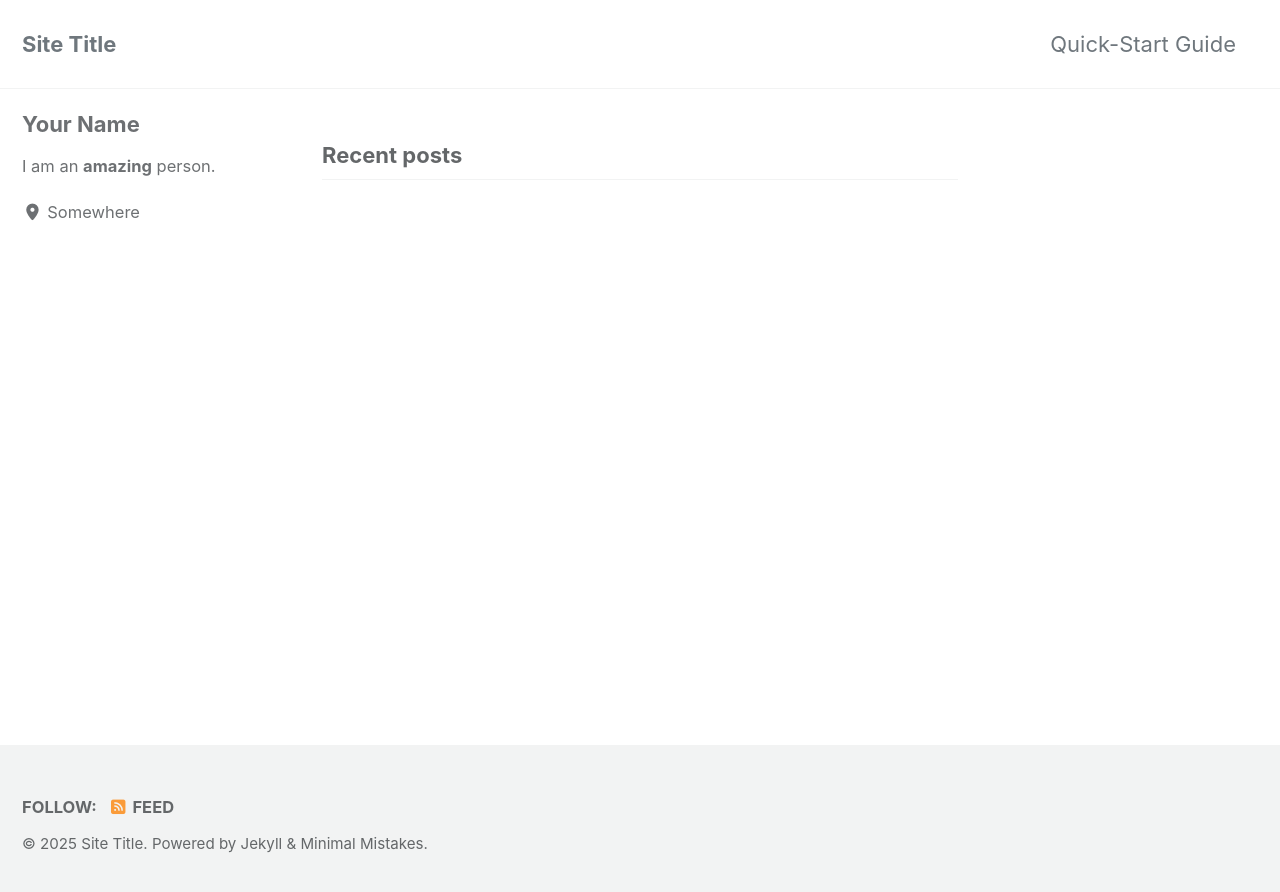
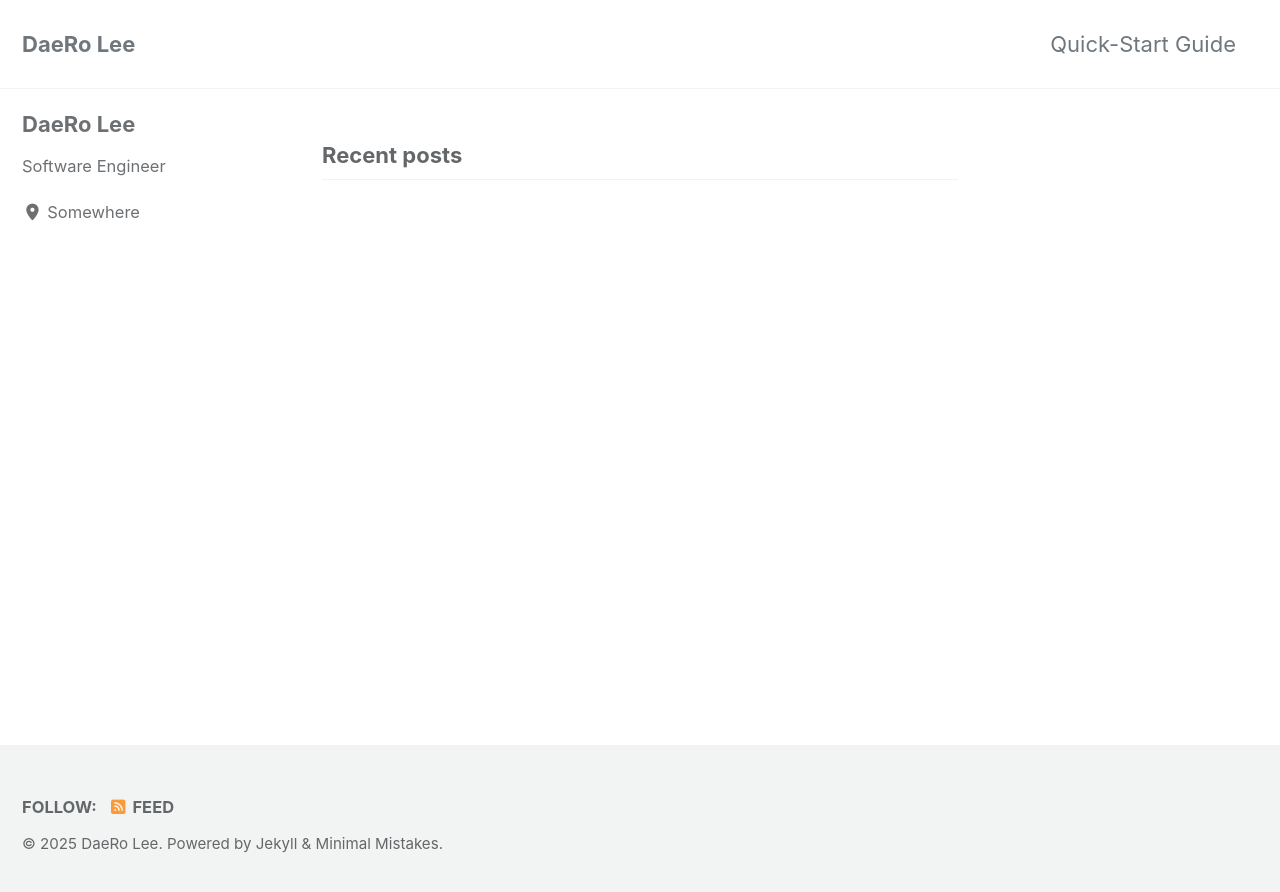
Before and after one commit to daeroro/daeroro.github.io, a Jekyll site: the page built from index.html, in a window 1280 px wide. Shown: the top 892 px of the page. Built offline with Jekyll 4.4.1, drawn with Linux system fonts in a browser that asks for light colours; cached includes are drawn as plain includes; the list of posts is cut into pages by our own code.

Commit message:
update config

```diff
--- a/_config.yml
+++ b/_config.yml
@@ -17,12 +17,12 @@ minimal_mistakes_skin    : "default" # "air", "aqua", "contrast", "dark", "dirt"
 # Site Settings
 locale                   : "en-US"
 rtl                      : # true, false (default) # turns direction of the page into right to left for RTL languages
-title                    : "Site Title"
+title                    : "DaeRo Lee"
 title_separator          : "-"
 subtitle                 : # site tagline that appears below site title in masthead
-name                     : "Your Name"
+name                     : "DaeRo Lee"
 description              : "An amazing website."
-url                      : # the base hostname & protocol for your site e.g. "https://mmistakes.github.io"
+url                      : "https://github.com/daeroro/daeroro.github.io" # the base hostname & protocol for your site e.g. "https://mmistakes.github.io"
 baseurl                  : # the subpath of your site, e.g. "/blog"
 repository               : # GitHub username/repo-name e.g. "mmistakes/minimal-mistakes"
 teaser                   : # path of fallback teaser image, e.g. "/assets/images/500x300.png"
@@ -113,9 +113,9 @@ analytics:
 
 # Site Author
 author:
-  name             : "Your Name"
+  name             : "DaeRo Lee"
   avatar           : # path of avatar image, e.g. "/assets/images/bio-photo.jpg"
-  bio              : "I am an **amazing** person."
+  bio              : "Software Engineer"
   location         : "Somewhere"
   email            :
   links:
@@ -165,6 +165,7 @@ footer:
 include:
   - .htaccess
   - _pages
+  - _posts
 exclude:
   - "*.sublime-project"
   - "*.sublime-workspace"
```
